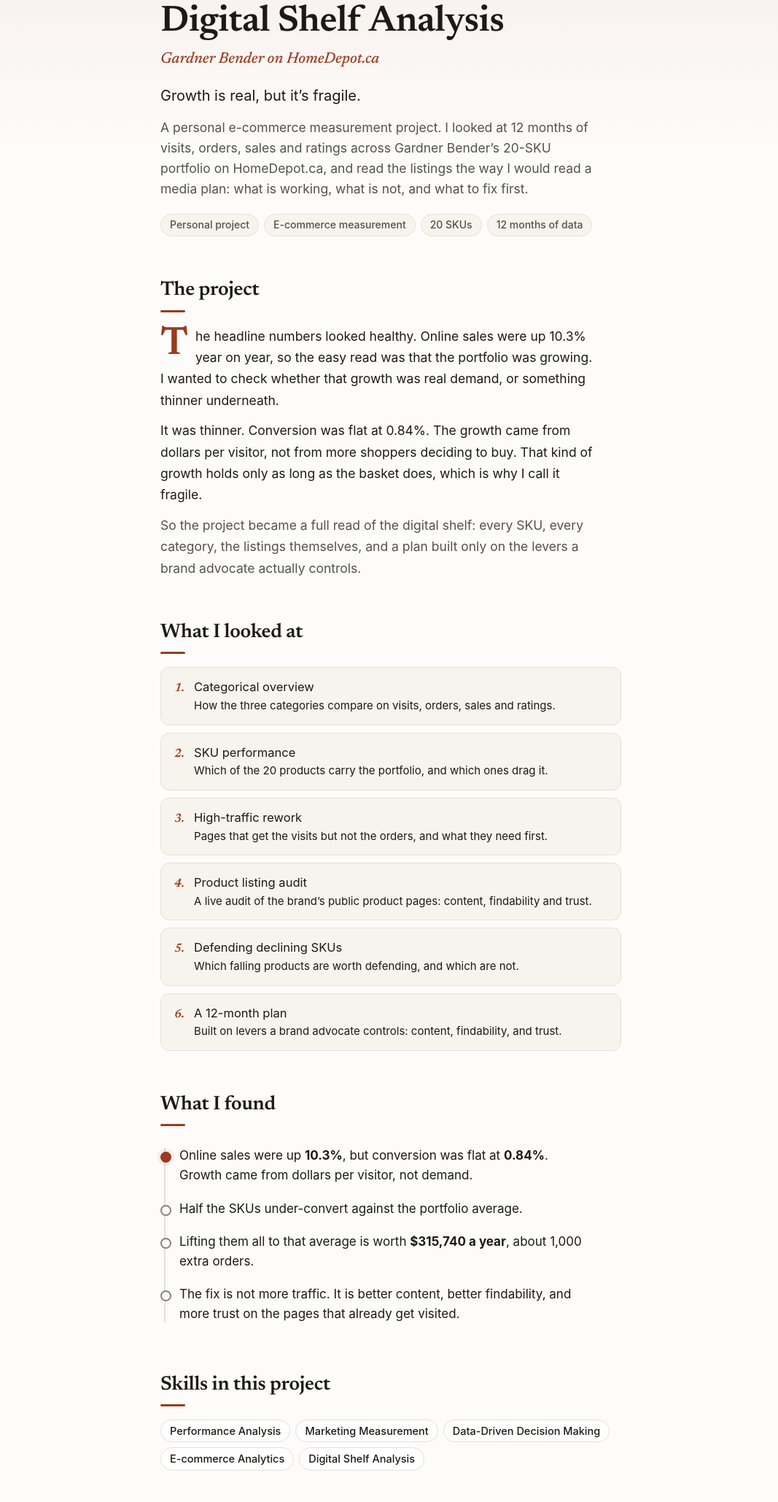
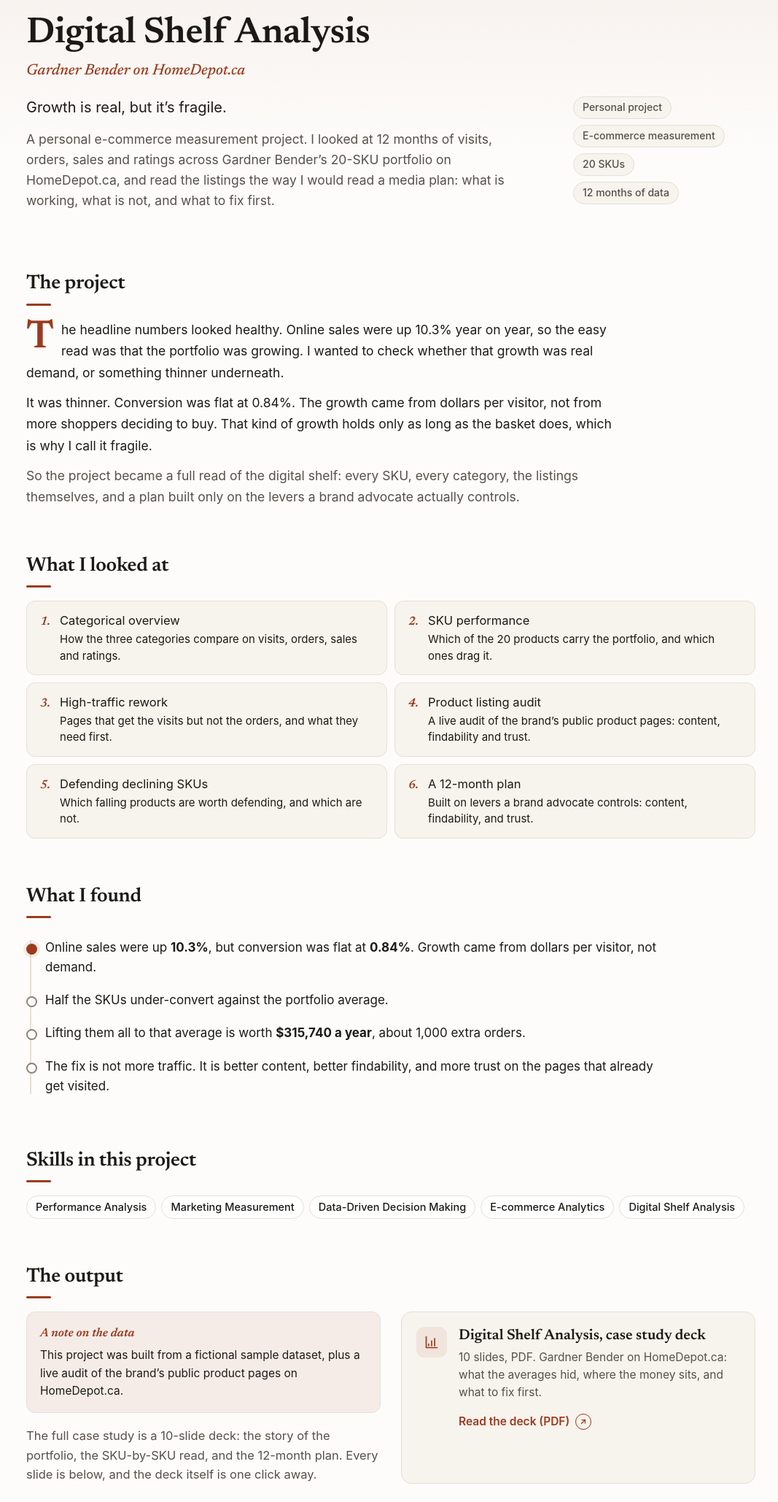
Before and after one commit to abid-memon/abid-memon.github.io, a plain HTML site: page digital-shelf-analysis.html in a window 1280 px wide. Shown: the part 129-2187 px from the top of the page at 73% size, without its empty margins (104-1171 px from the left). Drawn offline with Linux system fonts and the light colour scheme.

Commit message:
Add files via upload

```diff
--- a/digital-shelf-analysis.html
+++ b/digital-shelf-analysis.html
@@ -292,6 +292,12 @@
         margin-bottom: 4px;
       }
       .note p { margin: 0; }
+      .deck-intro {
+        margin-top: 18px;
+        color: var(--soft);
+        font-size: 16.5px;
+        line-height: 1.6;
+      }
 
       /* Output / deck */
       .deck-card {
@@ -394,6 +400,66 @@
       }
       footer .back-wrap { margin-bottom: 18px; }
 
+      /* Desktop layer: matches the home page's wide theme (900px and up).
+         The phone layout above is untouched. */
+      @media (min-width: 900px) {
+        main {
+          max-width: 1080px;
+          padding: 56px 40px 64px;
+        }
+        section { margin-top: 64px; }
+
+        /* Introduction runs horizontally: text on the left,
+           the meta chips stacked in a rail on the right. */
+        .hero {
+          margin-top: 48px;
+          display: grid;
+          grid-template-columns: minmax(0, 1fr) 250px;
+          column-gap: 56px;
+        }
+        .hero h1, .hero .sub { grid-column: 1 / -1; }
+        .hero .lead, .hero .line {
+          grid-column: 1;
+          max-width: none;
+        }
+        .hero .meta {
+          grid-column: 2;
+          grid-row: 3 / 5;
+          flex-direction: column;
+          align-items: flex-start;
+          align-content: start;
+          gap: 8px;
+        }
+
+        /* Story copy gets the wider measure. */
+        .story p { max-width: 46em; }
+
+        /* Scope cards two across. */
+        .scope { grid-template-columns: 1fr 1fr; }
+
+        /* Findings stretch across the wider page. */
+        .findings li { max-width: 52em; }
+
+        /* The output introduction sits beside the deck download. */
+        .output-top {
+          display: grid;
+          grid-template-columns: minmax(0, 1fr) minmax(0, 1fr);
+          gap: 28px;
+          align-items: stretch;
+        }
+        .output-intro .deck-intro { margin-bottom: 0; }
+        .deck-card { height: 100%; align-items: flex-start; }
+
+        /* All 10 slide thumbnails as one grid across the page:
+           five across, two rows. */
+        .slides {
+          grid-template-columns: repeat(5, 1fr);
+          gap: 12px;
+          margin-top: 28px;
+        }
+        .slides li:first-child { grid-column: auto; }
+      }
+
       @media (max-width: 420px) {
         main { padding: 36px 20px 44px; }
         section { margin-top: 48px; }
@@ -483,11 +549,14 @@
       <!-- The output -->
       <section aria-label="The output">
         <h2>The output</h2>
+        <div class="output-top">
+          <div class="output-intro">
             <div class="note">
               <strong>A note on the data</strong>
               <p>This project was built from a fictional sample dataset, plus a live audit of the brand&rsquo;s public product pages on HomeDepot.ca.</p>
             </div>
-        <p style="margin-top:18px; color: var(--soft); font-size: 16.5px; line-height: 1.6;">The full case study is a 10-slide deck: the story of the portfolio, the SKU-by-SKU read, and the 12-month plan. Every slide is below, and the deck itself is one click away.</p>
+            <p class="deck-intro">The full case study is a 10-slide deck: the story of the portfolio, the SKU-by-SKU read, and the 12-month plan. Every slide is below, and the deck itself is one click away.</p>
+          </div>
           <div class="deck-card">
             <div class="icon" aria-hidden="true">
               <svg width="20" height="20" viewBox="0 0 24 24" fill="none" stroke="currentColor" stroke-width="2" stroke-linecap="round" stroke-linejoin="round"><path d="M3 3v18h18"/><path d="M7 15v3"/><path d="M12 10v8"/><path d="M17 6v12"/></svg>
@@ -496,6 +565,7 @@
               <div class="t">Digital Shelf Analysis, case study deck</div>
               <p class="d">10 slides, PDF. Gardner Bender on HomeDepot.ca: what the averages hid, where the money sits, and what to fix first.</p>
               <a id="deck-link" href="https://abid-memon.github.io/digital-shelf-analysis.pdf" download="digital-shelf-analysis.pdf">Read the deck (PDF) <span class="go"><svg width="12" height="12" viewBox="0 0 24 24" fill="none" stroke="currentColor" stroke-width="2.5" stroke-linecap="round" stroke-linejoin="round" aria-hidden="true"><path d="M7 17 17 7"/><path d="M8 7h9v9"/></svg></span></a>
+            </div>
           </div>
         </div>
 
```
Lines whose indentation alone changed are shown as unchanged.
